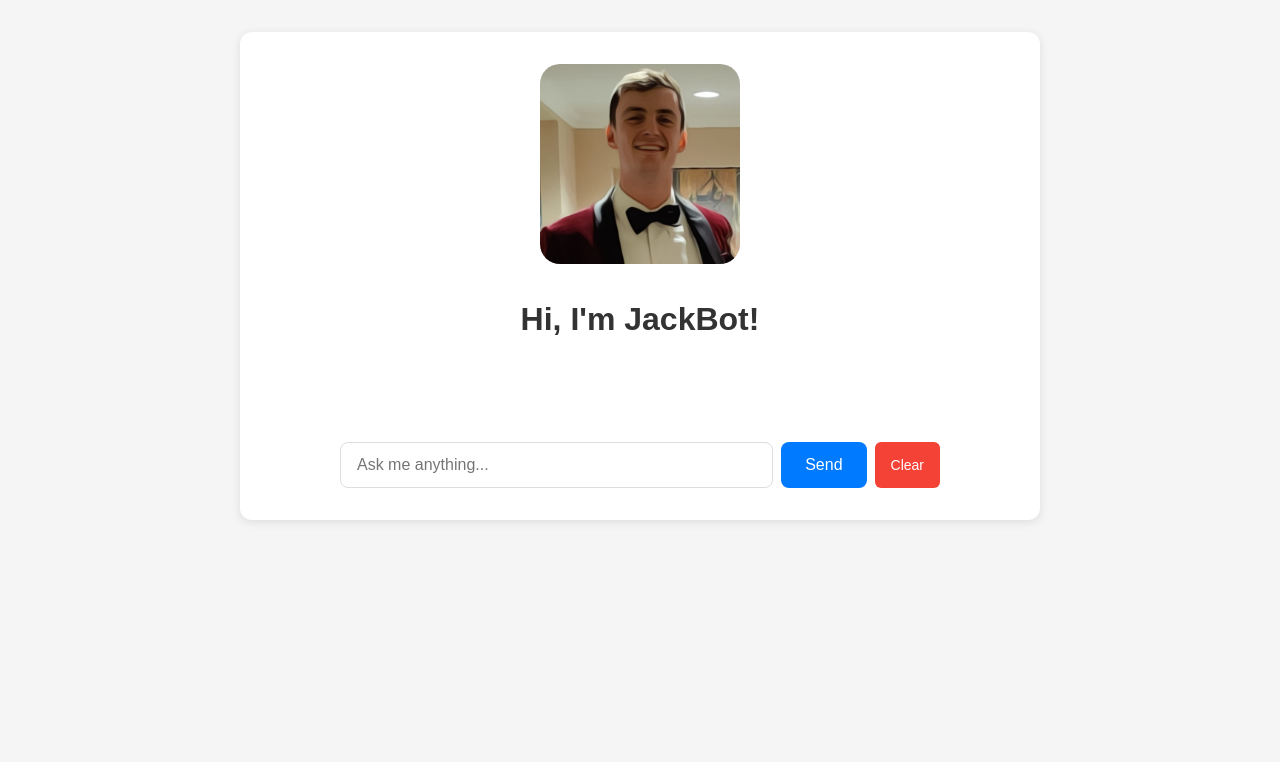
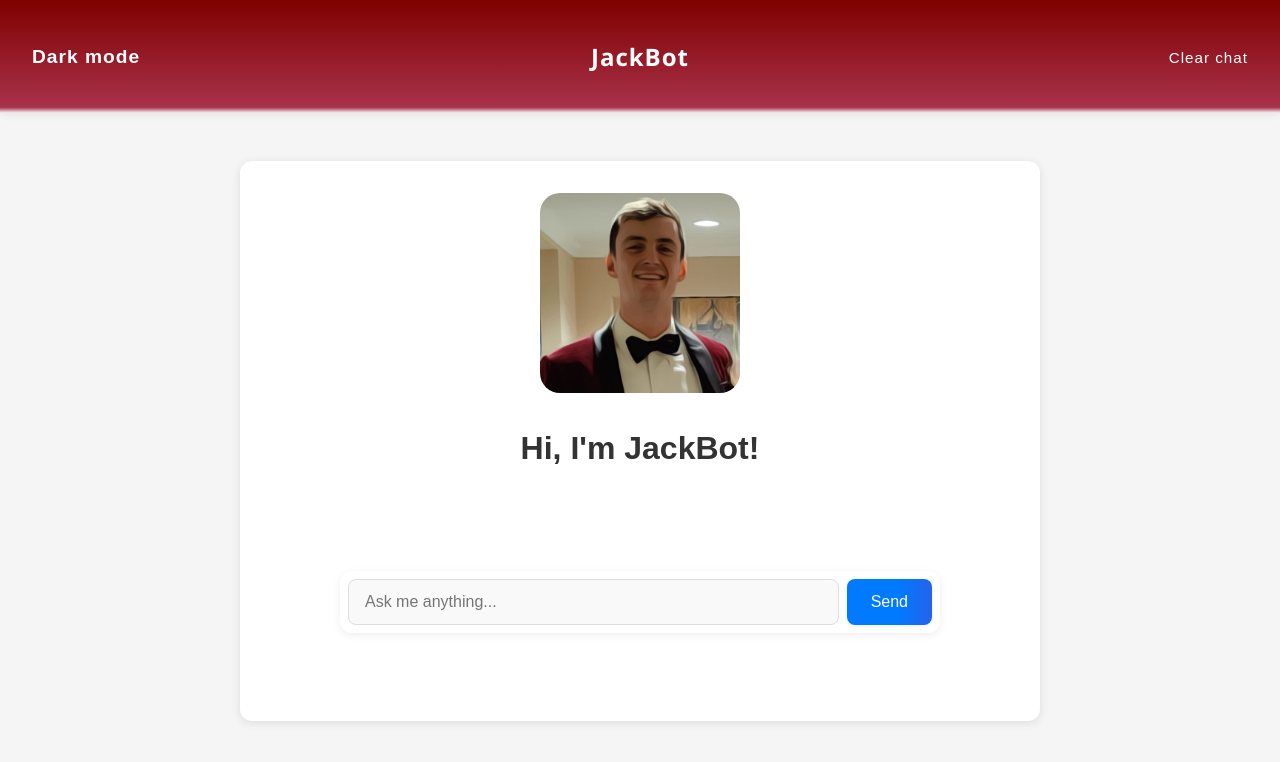
Before and after one commit to Chalky23/example-chatbot-app, a Next.js app: page / in a window 1280 px wide. Shown: the top 762 px of the page. Built offline with nearby package versions, Linux system fonts and the light colour scheme.

Commit message:
Add dark mode toggle and improve dark mode styles

```diff
--- a/src/app/globals.css
+++ b/src/app/globals.css
@@ -3,10 +3,34 @@
   box-sizing: border-box;
 }
 
-body {
+body, .header-title {
+  font-family: 'Segoe UI', Arial, sans-serif;
   background-color: #f5f5f5;
   margin: 0;
   padding: 0;
+}
+
+body.dark-mode {
+  background-color: #121212;
+  color: #e0e0e0;
+}
+
+body.dark-mode .header-bar {
+  background: linear-gradient(180deg, #4a0000 0%, #6a1a2a 95%, rgba(255,255,255,0) 100%);
+}
+
+body.dark-mode .chatbot {
+  background: #1e1e1e;
+  color: #e0e0e0;
+}
+
+body.dark-mode .chat-container {
+  background: #1e1e1e;
+  color: #e0e0e0;
+}
+
+body.dark-mode h1 {
+  color: #ffffff;
 }
 
 .chatbot {
@@ -20,6 +44,7 @@ body {
   background: white;
   border-radius: 12px;
   box-shadow: 0 2px 10px rgba(0, 0, 0, 0.1);
+  min-height: 70vh;
 }
 
 .chat-container {
@@ -37,6 +62,7 @@ body {
   display: flex;
   flex-direction: column;
   max-width: 80%;
+  margin-bottom: 0.5rem;
 }
 
 .user-message {
@@ -51,18 +77,22 @@ body {
   padding: 0.8rem 1rem;
   border-radius: 12px;
   box-shadow: 0 1px 2px rgba(0, 0, 0, 0.1);
+  animation: fadeInUp 0.4s;
 }
 
 .user-message .message-content {
-  background-color: #007AFF;
+  background: #800000; /* Solid maroon */
   color: white;
   border-bottom-right-radius: 4px;
+  box-shadow: 0 2px 8px rgba(128, 0, 0, 0.10);
+  animation: fadeInUp 0.4s;
 }
 
 .bot-message .message-content {
-  background-color: #E9ECEF;
+  background: linear-gradient(90deg, #E9ECEF 60%, #f5f5f5 100%);
   color: #212529;
   border-bottom-left-radius: 4px;
+  box-shadow: 0 2px 8px rgba(33, 37, 41, 0.07);
 }
 
 .message-role {
@@ -155,26 +185,33 @@ body {
 }
 
 .clear-button {
-  background-color: #f44336;
+  background-color: #a8324a;
   color: white;
   border: none;
   padding: 0.5rem 1rem;
   border-radius: 0.375rem;
   cursor: pointer;
   font-size: 0.875rem;
-  transition: background-color 0.2s;
+  transition: background-color 0.2s, box-shadow 0.2s;
   height: 100%;
   min-height: 2.5rem;
+  box-shadow: 0 1px 4px rgba(168,50,74,0.10);
 }
 
 .clear-button:hover {
-  background-color: #d32f2f;
+  background-color: #800000;
+  box-shadow: 0 2px 8px rgba(128,0,0,0.15);
 }
 
 .input-form {
   display: flex;
   gap: 0.5rem;
   width: 100%;
+  background: #fff;
+  border-radius: 12px;
+  box-shadow: 0 2px 8px rgba(0,0,0,0.07);
+  padding: 0.5rem;
+  margin-bottom: 1rem;
 }
 
 .inputField {
@@ -184,26 +221,30 @@ body {
   border-radius: 8px;
   font-size: 1rem;
   transition: border-color 0.2s;
+  background: #f9f9f9;
 }
 
 .inputField:focus {
   outline: none;
-  border-color: #007AFF;
+  border-color: #800000;
+  background: #fff;
 }
 
 .send-button {
   padding: 0.8rem 1.5rem;
-  background-color: #007AFF;
+  background: linear-gradient(90deg, #007AFF 60%, #2563eb 100%);
   color: white;
   border: none;
   border-radius: 8px;
   font-size: 1rem;
   cursor: pointer;
-  transition: background-color 0.2s;
+  transition: background 0.2s, box-shadow 0.2s;
+  box-shadow: 0 1px 4px rgba(0,122,255,0.10);
 }
 
 .send-button:hover {
-  background-color: #0056b3;
+  background: linear-gradient(90deg, #2563eb 60%, #007AFF 100%);
+  box-shadow: 0 2px 8px rgba(0,122,255,0.15);
 }
 
 .image {
@@ -220,6 +261,11 @@ h1 {
 @keyframes fadeIn {
   0% { opacity: 0; transform: translateX(-50px); }
   100% { opacity: 1; transform: translateX(0); }
+}
+
+@keyframes fadeInUp {
+  from { opacity: 0; transform: translateY(20px); }
+  to { opacity: 1; transform: translateY(0); }
 }
 
 /* Scrollbar styling */
@@ -274,3 +320,89 @@ h1 {
   color: #22c55e;
   background-color: rgba(34, 197, 94, 0.1);
 }
+
+/* Header Bar */
+.header-bar {
+  width: 100%;
+  background: linear-gradient(180deg, #800000 0%, #a8324a 95%, rgba(255,255,255,0) 100%); /* More solid area */
+  color: white;
+  padding: 2.5rem 0 2.5rem 0;
+  text-align: center;
+  font-size: 1.5rem;
+  font-weight: 700;
+  letter-spacing: 1px;
+  box-shadow: 0 2px 8px rgba(128,0,0,0.07);
+  position: sticky;
+  top: 0;
+  z-index: 100;
+  display: flex;
+  align-items: center;
+  justify-content: center;
+}
+
+.header-title {
+  flex: 1;
+  text-align: center;
+  text-shadow: none;
+  background: none;
+}
+
+.header-clear {
+  position: absolute;
+  right: 2rem;
+  top: 50%;
+  transform: translateY(-50%);
+  margin: 0;
+  padding: 0;
+  font-size: 0.95rem;
+  font-weight: 500;
+  color: #fff;
+  background: none;
+  border: none;
+  box-shadow: none;
+  cursor: pointer;
+  text-decoration: none;
+  transition: text-decoration 0.2s, color 0.2s;
+}
+
+.header-clear:hover, .header-clear:focus {
+  text-decoration: underline;
+  color: #ffd6e0;
+}
+
+@media (max-width: 600px) {
+  .header-clear {
+    right: 1rem;
+    padding: 0.4rem 0.7rem;
+    font-size: 0.85rem;
+  }
+}
+
+@media (min-width: 700px) {
+  .chatbot {
+    margin-top: 3rem;
+    margin-bottom: 3rem;
+  }
+}
+
+.header-dark-toggle {
+  position: absolute;
+  left: 2rem;
+  top: 50%;
+  transform: translateY(-50%);
+  margin: 0;
+  padding: 0;
+  font-size: 1.2rem;
+  color: #fff;
+  background: none;
+  border: none;
+  box-shadow: none;
+  cursor: pointer;
+  text-decoration: none;
+  transition: text-decoration 0.2s, color 0.2s;
+}
+
+.header-dark-toggle:hover, .header-dark-toggle:focus {
+  text-decoration: underline;
+  color: #ffd6e0;
+}
--- a/src/app/layout.js
+++ b/src/app/layout.js
@@ -9,7 +9,19 @@ export const metadata = {
 export default function RootLayout({ children }) {
   return (
     <html lang="en">
-      <body>{children}</body>
+      <head>
+        <link href="https://fonts.googleapis.com/css2?family=Inter:wght@400;700&display=swap" rel="stylesheet" />
+      </head>
+      <body>
+        <header className="header-bar">
+          <span id="dark-mode-toggle" className="header-dark-toggle" role="button" tabIndex="0" aria-label="Toggle dark mode">
+            Dark mode
+          </span>
+          <span className="header-title">JackBot</span>
+          <span id="clear-chat-link" className="header-clear" role="button" tabIndex="0" aria-label="Clear chat">Clear chat</span>
+        </header>
+        {children}
+      </body>
     </html>
   );
 }
--- a/src/app/page.js
+++ b/src/app/page.js
@@ -8,6 +8,7 @@ import ReactMarkdown from 'react-markdown';
 export default function Chat() {
   const [isLoading, setIsLoading] = useState(true);
   const [copiedMessageId, setCopiedMessageId] = useState(null);
+  const [isDarkMode, setIsDarkMode] = useState(false);
   const { messages, input, handleInputChange, handleSubmit } = useChat({
     onFinish: (message) => {
       // Ensure message has a createdAt timestamp
@@ -34,6 +35,65 @@ export default function Chat() {
     }
     setIsLoading(false);
   }, []);
+
+  useEffect(() => {
+    const clearChatLink = document.getElementById('clear-chat-link');
+    if (clearChatLink) {
+      const onClick = (e) => {
+        e.preventDefault();
+        handleClearChat();
+      };
+      const onKeyDown = (e) => {
+        if (e.key === 'Enter' || e.key === ' ') {
+          e.preventDefault();
+          handleClearChat();
+        }
+      };
+      clearChatLink.addEventListener('click', onClick);
+      clearChatLink.addEventListener('keydown', onKeyDown);
+      return () => {
+        clearChatLink.removeEventListener('click', onClick);
+        clearChatLink.removeEventListener('keydown', onKeyDown);
+      };
+    }
+  }, []);
+
+  useEffect(() => {
+    if (isDarkMode) {
+      document.body.classList.add('dark-mode');
+    } else {
+      document.body.classList.remove('dark-mode');
+    }
+  }, [isDarkMode]);
+
+  useEffect(() => {
+    const darkModeToggle = document.getElementById('dark-mode-toggle');
+    if (darkModeToggle) {
+      const onClick = (e) => {
+        e.preventDefault();
+        setIsDarkMode(prev => !prev);
+      };
+      const onKeyDown = (e) => {
+        if (e.key === 'Enter' || e.key === ' ') {
+          e.preventDefault();
+          setIsDarkMode(prev => !prev);
+        }
+      };
+      darkModeToggle.addEventListener('click', onClick);
+      darkModeToggle.addEventListener('keydown', onKeyDown);
+      return () => {
+        darkModeToggle.removeEventListener('click', onClick);
+        darkModeToggle.removeEventListener('keydown', onKeyDown);
+      };
+    }
+  }, []);
+
+  useEffect(() => {
+    const darkModeToggle = document.getElementById('dark-mode-toggle');
+    if (darkModeToggle) {
+      darkModeToggle.textContent = isDarkMode ? 'Light mode' : 'Dark mode';
+    }
+  }, [isDarkMode]);
 
   const handleClearChat = () => {
     localStorage.removeItem('chatHistory');
@@ -171,9 +231,6 @@ export default function Chat() {
           <button type="submit" className="send-button">
             Send
           </button>
-          <button type="button" onClick={handleClearChat} className="clear-button">
-            Clear
-          </button>
         </form>
       </div>
     </div>
```
